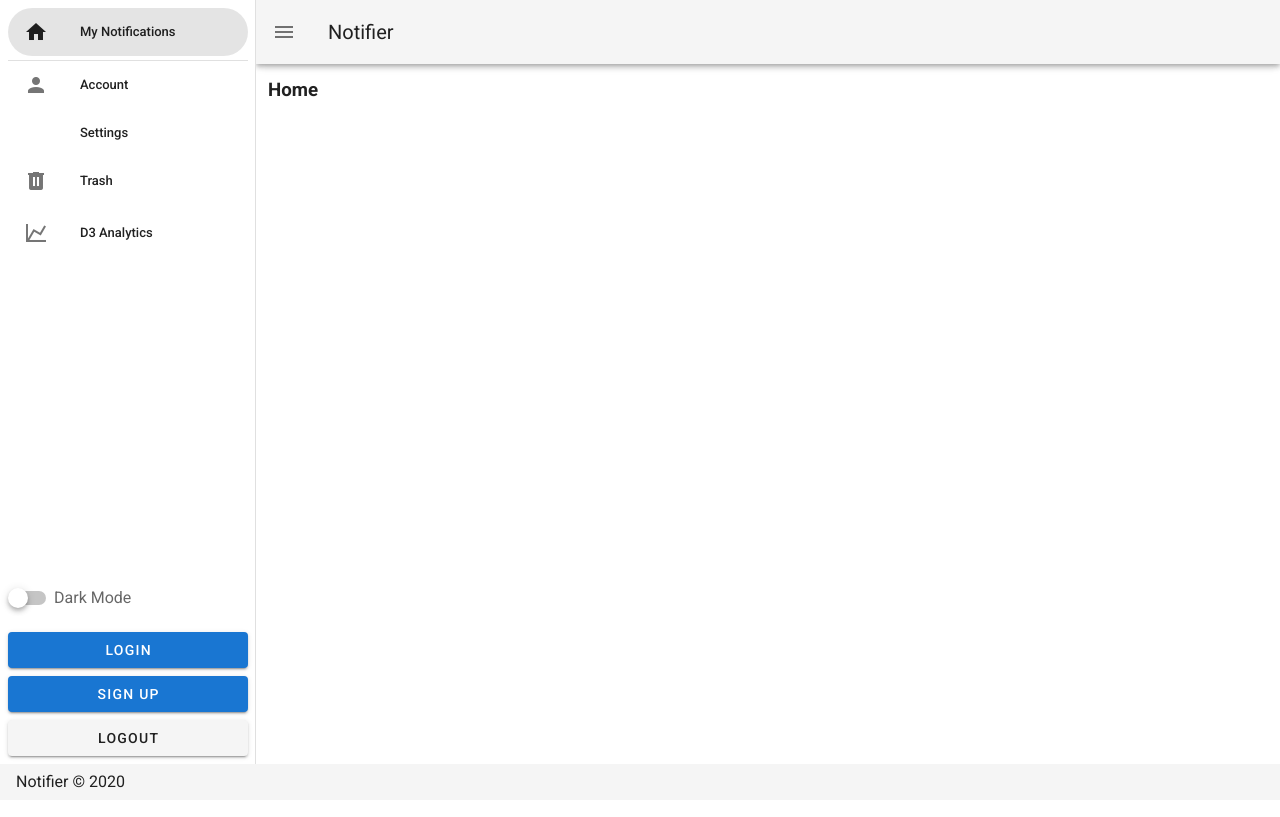
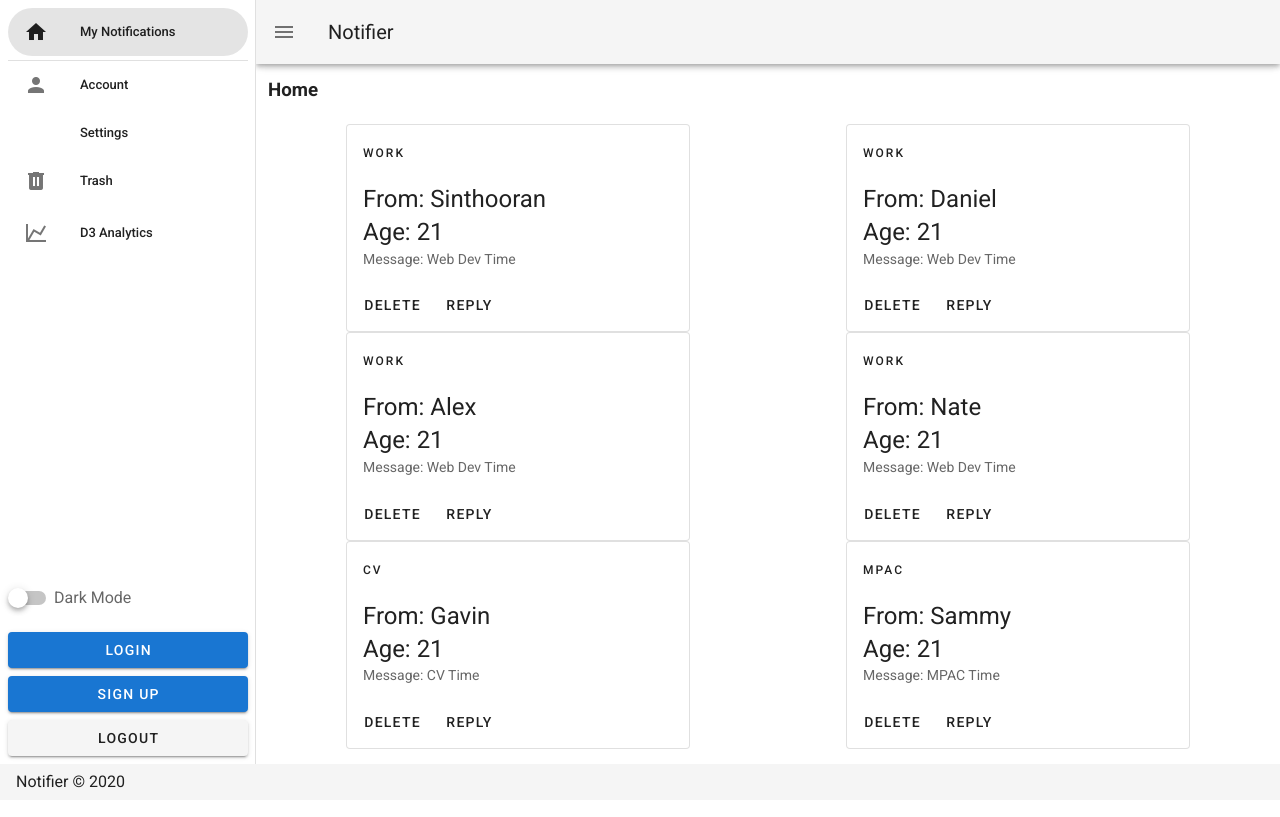
Before and after one commit to DanBullockCS/CSCI3230U-Project, a Vue app in the folder frontend/: page / in a window 1280 px wide. Built offline with nearby package versions, Linux system fonts and the light colour scheme.

Commit message:
Added some sample notifications using v-cards from Veutify and implemented a delete featue deleting the array index

```diff
--- a/frontend/src/views/Home.vue
+++ b/frontend/src/views/Home.vue
@@ -1,11 +1,81 @@
 <template>
   <div class="home">
     <h3>Home</h3>
+
+    <v-container class="my-5" fluid>
+      <v-layout row wrap>
+        <v-flex v-for="(i, index) in group" :key="i.name">
+          <v-card class="mx-auto" max-width="344" outlined>
+            <v-list-item three-line>
+              <v-list-item-content>
+                <div class="overline mb-4">{{i.notification}}</div>
+                <v-list-item-title class="headline mb-1">From: {{i.name}}</v-list-item-title>
+                <v-list-item-title class="headline mb-1">Age: {{i.age}}</v-list-item-title>
+                <v-list-item-subtitle>Message: {{i.message}}</v-list-item-subtitle>
+              </v-list-item-content>
+            </v-list-item>
+
+            <v-card-actions>
+              <v-btn text @click="deleteCard(index)">Delete</v-btn>
+              <v-btn text>Reply</v-btn>
+            </v-card-actions>
+          </v-card>
+        </v-flex>
+      </v-layout>
+    </v-container>
   </div>
 </template>
 
 <script>
 export default {
-  name: "Home"
+  name: "Home",
+  data() {
+    return {
+      group: [
+        {
+          name: "Sinthooran",
+          age: 21,
+          notification: "Work",
+          message: "Web Dev Time"
+        },
+        {
+          name: "Daniel",
+          age: 21,
+          notification: "Work",
+          message: "Web Dev Time"
+        },
+        {
+          name: "Alex",
+          age: 21,
+          notification: "Work",
+          message: "Web Dev Time"
+        },
+        {
+          name: "Nate",
+          age: 21,
+          notification: "Work",
+          message: "Web Dev Time"
+        },
+        {
+          name: "Gavin",
+          age: "21",
+          notification: "CV",
+          message: "CV Time"
+        },
+        {
+          name: "Sammy",
+          age: "21",
+          notification: "MPAC",
+          message: "MPAC Time"
+        }
+      ],
+      deleted: []
+    };
+  },
+  methods: {
+    deleteCard: function(e) {
+      this.deleted = this.group.splice(e, 1);
+    }
+  }
 };
 </script>
--- a/frontend/src/views/Login.vue
+++ b/frontend/src/views/Login.vue
@@ -25,7 +25,7 @@
     <h3 class="mt-12">Haven't made an Account yet?</h3>
     <div class="mx-5">
       <br />
-      <v-btn large color="purple" class="white--text" href="/SignUp">Sign Up</v-btn>
+      <v-btn large color="purple" class="white--text" to="/SignUp">Sign Up</v-btn>
     </div>
   </div>
 </template>
```
